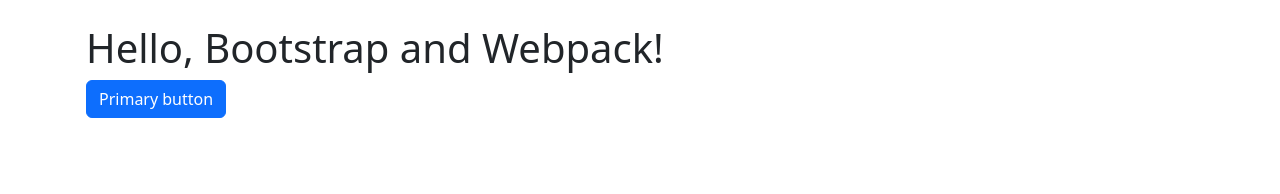
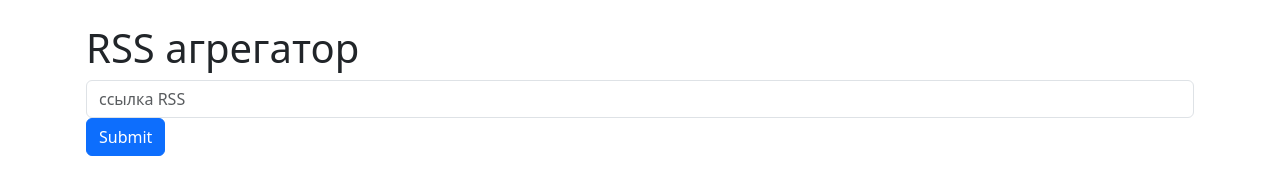
Before and after one commit to AlekseySapunkov/RSS-reader, a website built with webpack: page dist/index.html in a window 1280 px wide. Built offline with nearby package versions, Linux system fonts and the light colour scheme.

Commit message:
Update index.html

```diff
--- a/dist/index.html
+++ b/dist/index.html
@@ -7,8 +7,13 @@
   </head>
   <body>
     <div class="container py-4 px-3 mx-auto">
-      <h1>Hello, Bootstrap and Webpack!</h1>
-      <button class="btn btn-primary">Primary button</button>
+      <h1>RSS агрегатор</h1>
+      <form action="" class="rss-form">
+        <div class="form-group">
+          <input id="inputLink" type="text" required="" name="url" class="form-control" placeholder="ссылка RSS">
+          <button type="submit" class="btn btn-primary" name="Submit">Submit</button>
+        </div>
+      </form>
     </div>
     <script src="./main.js"></script>
   </body>
```
